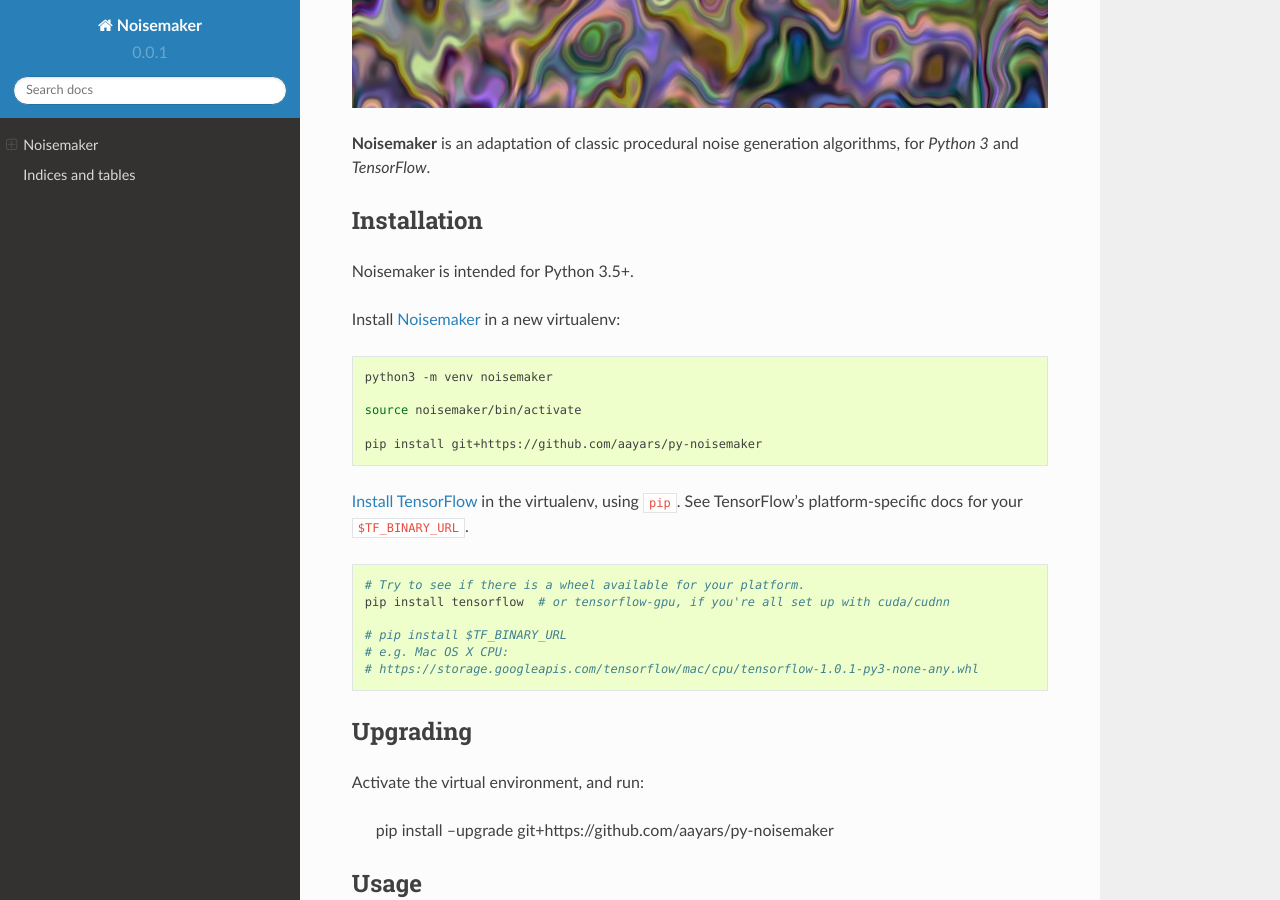
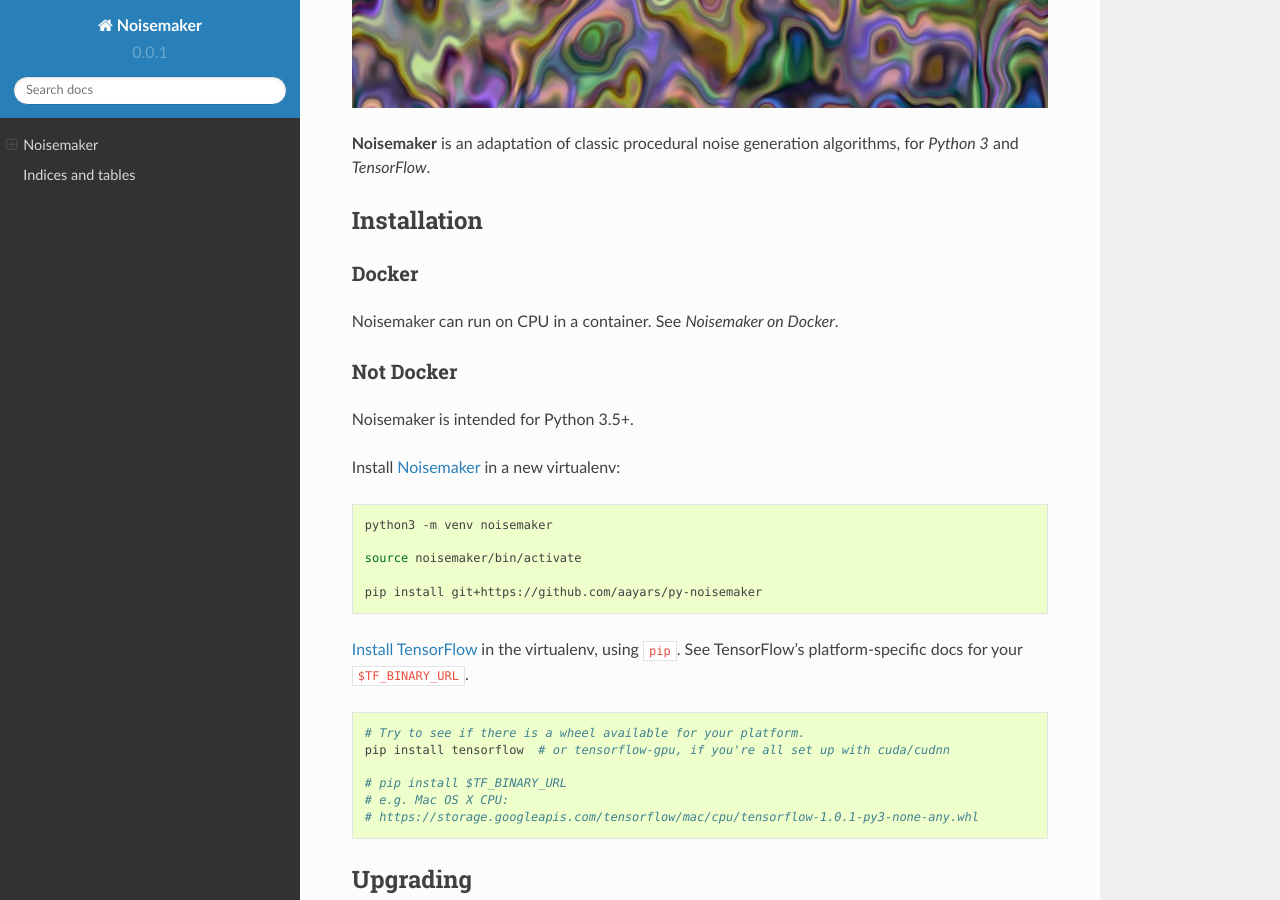
Before and after one commit to aayars/py-noisemaker, a Sphinx documentation site: the page built from docs/index.rst, in a window 1280 px wide and 900 px high, scrolled down 308 px. Built offline with Sphinx 7.4.7 and the Read the Docs theme 2.0.0, drawn with Linux system fonts in a browser that asks for light colours.

Commit message:
link to docker from docs

```diff
--- a/docs/index.rst
+++ b/docs/index.rst
@@ -14,6 +14,14 @@
 
 Installation
 ------------
+
+Docker
+~~~~~~
+
+Noisemaker can run on CPU in a container. See `Noisemaker on Docker`.
+
+Not Docker
+~~~~~~~~~~
 
 Noisemaker is intended for Python 3.5+.
 
@@ -77,6 +85,7 @@
 
 .. _`Python 3`: https://www.python.org/
 .. _`Noisemaker`: https://github.com/aayars/py-noisemaker
+.. _`Noisemaker on Docker`: https://hub.docker.com/r/aayars/noisemaker/
 .. _`TensorFlow`: https://www.tensorflow.org/
 .. _`install TensorFlow`: https://www.tensorflow.org/install/
 .. _`Wikipedia: Value Noise`: https://en.wikipedia.org/wiki/Value_noise
```
